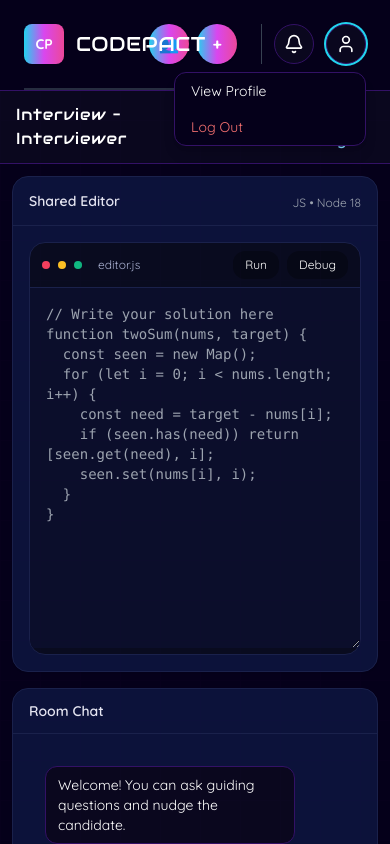
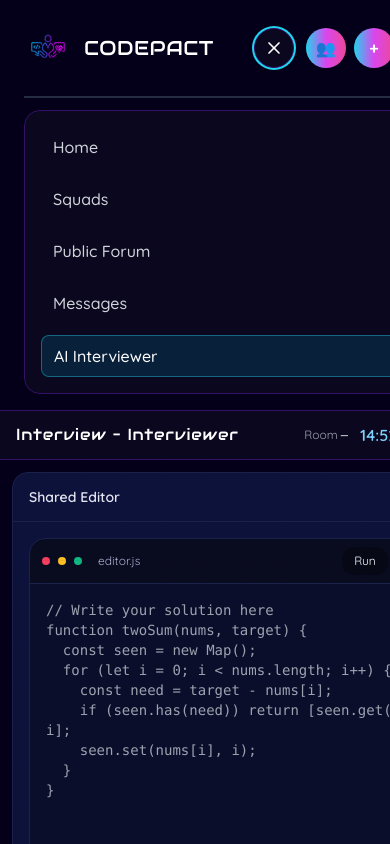
Before and after one commit to acm-projects/CodePact, a React (Vite) app: page /interview/session in a window 390 px wide. Both pictures are taken after a click on the button "Toggle navigation". Shown: the top 844 px of the page. Built offline with nearby package versions, Linux system fonts and the light colour scheme.

Commit message:
Added logo to navbar

```diff
--- a/src/components/nav/LoggedInNavBar.jsx
+++ b/src/components/nav/LoggedInNavBar.jsx
@@ -1,6 +1,6 @@
 import { useEffect, useRef, useState } from "react";
 import { NavLink, Link, useNavigate } from "react-router-dom";
-import { User, Bell } from "lucide-react";
+import { User, Bell, Menu, X } from "lucide-react";
 import AddActivityModal from "../activity/AddActivityModal";
 import {
   BACKGROUND_COLOR,
@@ -8,6 +8,8 @@ import {
   FEATURE_BG,
   BORDER_COLOR,
 } from "../../utils/constants";
+
+import CodePactLogo from "../../assets/codepact-logo.png";
 
 export default function LoggedInNavbar() {
   const tabs = [
@@ -18,22 +20,33 @@ export default function LoggedInNavbar() {
     { name: "AI Interviewer", path: "/interview" },
   ];
 
-  const [open, setOpen] = useState(false);
-  const [addOpen, setAddOpen] = useState(false);
+  const [open, setOpen] = useState(false); // profile dropdown
+  const [addOpen, setAddOpen] = useState(false); // add activity modal
+  const [mobileOpen, setMobileOpen] = useState(false); // ✅ mobile menu
+
   const menuRef = useRef(null);
+  const mobileMenuRef = useRef(null);
+
   const navigate = useNavigate();
 
   useEffect(() => {
     const onDown = (e) => {
-      if (menuRef.current && !menuRef.current.contains(e.target))
+      if (menuRef.current && !menuRef.current.contains(e.target)) {
         setOpen(false);
+      }
+      if (mobileMenuRef.current && !mobileMenuRef.current.contains(e.target)) {
+        setMobileOpen(false);
+      }
     };
+
     const onKey = (e) => {
       if (e.key === "Escape") {
         setOpen(false);
         setAddOpen(false);
+        setMobileOpen(false);
       }
     };
+
     document.addEventListener("mousedown", onDown);
     document.addEventListener("keydown", onKey);
     return () => {
@@ -50,23 +63,26 @@ export default function LoggedInNavbar() {
         className={`sticky top-0 z-50 ${BACKGROUND_COLOR} ${BORDER_COLOR} border-b font-quicksand`}
       >
         <div className="w-full px-6 md:px-10">
-          <div className="flex items-center justify-between gap-6 py-6">
+          {/* Header row (height stays same) */}
+          <div className="flex items-center gap-6 py-6">
+            {/* Brand / Logo */}
             <Link
               to="/leaderboard"
-              className="flex items-center space-x-3 absolute left-6 md:left-10"
+              className="flex items-center gap-3 shrink-0 pr-4 md:pr-10"
+              onClick={() => setMobileOpen(false)}
             >
-              <div
-                className={`w-10 h-10 ${ACCENT_GRADIENT} rounded-lg flex items-center justify-center`}
-              >
-                <span className="font-bold text-white text-sm">CP</span>
-              </div>
-              <span className="font-audiowide text-white text-xl tracking-wide">
+              <img
+                src={CodePactLogo}
+                alt="CodePact Logo"
+                className="w-12 h-12 object-contain"
+              />
+              <span className="font-audiowide text-white text-xl tracking-wide whitespace-nowrap">
                 CODEPACT
               </span>
             </Link>
 
-            {/* Centered Tabs */}
-            <nav className="hidden md:flex items-center space-x-10 mx-auto">
+            {/* Desktop Tabs */}
+            <nav className="hidden md:flex items-center gap-10 flex-1 justify-center">
               {tabs.map((t) => (
                 <NavLink
                   key={t.name}
@@ -85,11 +101,10 @@ export default function LoggedInNavbar() {
               ))}
             </nav>
 
-            {/* Right side (buttons + icons) */}
-            <div className="flex items-center gap-3 ml-auto">
+            {/* Right side */}
+            <div className="flex items-center gap-3 ml-auto shrink-0">
               {/* Desktop action buttons */}
               <div className="hidden md:flex items-center gap-3">
-                {/* Assemble Squad */}
                 <button
                   onClick={() => navigate("/group-creation")}
                   className={`inline-flex items-center justify-center rounded-lg px-4 py-2.5 text-white font-semibold transition shadow-md hover:brightness-110 ${ACCENT_GRADIENT}`}
@@ -98,7 +113,6 @@ export default function LoggedInNavbar() {
                   Assemble Squad
                 </button>
 
-                {/* Add Activity */}
                 <button
                   onClick={() => setAddOpen(true)}
                   className={`inline-flex items-center justify-center rounded-lg px-4 py-2.5 text-white font-semibold transition shadow-md hover:brightness-110 ${ACCENT_GRADIENT}`}
@@ -108,7 +122,21 @@ export default function LoggedInNavbar() {
                 </button>
               </div>
 
-              {/* Mobile buttons */}
+              {/* Mobile hamburger (shows tabs) */}
+              <button
+                onClick={() => setMobileOpen((v) => !v)}
+                className={`md:hidden inline-flex h-10 w-10 items-center justify-center rounded-full transition focus:outline-none focus:ring-2 focus:ring-cyan-400 ${FEATURE_BG} ${BORDER_COLOR} border`}
+                aria-label="Toggle navigation"
+                title="Menu"
+              >
+                {mobileOpen ? (
+                  <X className="h-5 w-5 text-white" />
+                ) : (
+                  <Menu className="h-5 w-5 text-white" />
+                )}
+              </button>
+
+              {/* Mobile quick buttons */}
               <div className="md:hidden flex items-center gap-2">
                 <button
                   onClick={() => navigate("/squads")}
@@ -128,18 +156,18 @@ export default function LoggedInNavbar() {
                 </button>
               </div>
 
+              {/* Notifications + profile */}
               <div className="flex items-center gap-3 pl-3 ml-3 border-l border-gray-700">
-                {/* Notifications */}
                 <Link
                   to="/notifications"
                   aria-label="Notifications"
                   title="Notifications"
                   className={`relative inline-flex h-10 w-10 items-center justify-center rounded-full transition focus:outline-none focus:ring-2 focus:ring-cyan-400 ${FEATURE_BG} ${BORDER_COLOR} border`}
+                  onClick={() => setMobileOpen(false)}
                 >
                   <Bell className="h-5 w-5 text-white" />
                 </Link>
 
-                {/* Profile Dropdown */}
                 <div ref={menuRef} className="relative">
                   <button
                     aria-haspopup="menu"
@@ -180,12 +208,38 @@ export default function LoggedInNavbar() {
             </div>
           </div>
 
-          {/* divider line */}
+          {/* Divider line */}
           <div className="h-[2px] bg-gray-700 opacity-70" />
+
+          {/* Mobile dropdown tabs (outside header row so height stays same) */}
+          {mobileOpen && (
+            <div
+              ref={mobileMenuRef}
+              className={`${FEATURE_BG} ${BORDER_COLOR} border rounded-2xl mt-3 mb-4 p-4 md:hidden`}
+            >
+              <nav className="flex flex-col gap-3">
+                {tabs.map((t) => (
+                  <NavLink
+                    key={t.name}
+                    to={t.path}
+                    onClick={() => setMobileOpen(false)}
+                    className={({ isActive }) =>
+                      `px-3 py-2 rounded-lg transition font-medium ${
+                        isActive
+                          ? "text-white bg-cyan-500/15 border border-cyan-400/40"
+                          : "text-gray-300 hover:text-white hover:bg-white/5"
+                      }`
+                    }
+                  >
+                    {t.name}
+                  </NavLink>
+                ))}
+              </nav>
+            </div>
+          )}
         </div>
       </header>
 
-      {/* Add Activity */}
       <AddActivityModal open={addOpen} onClose={() => setAddOpen(false)} />
     </>
   );
```
Also changed, not shown: src/components/nav/NavBar.jsx (+4 -3 lines), src/assets/codepact-logo.png (added).
